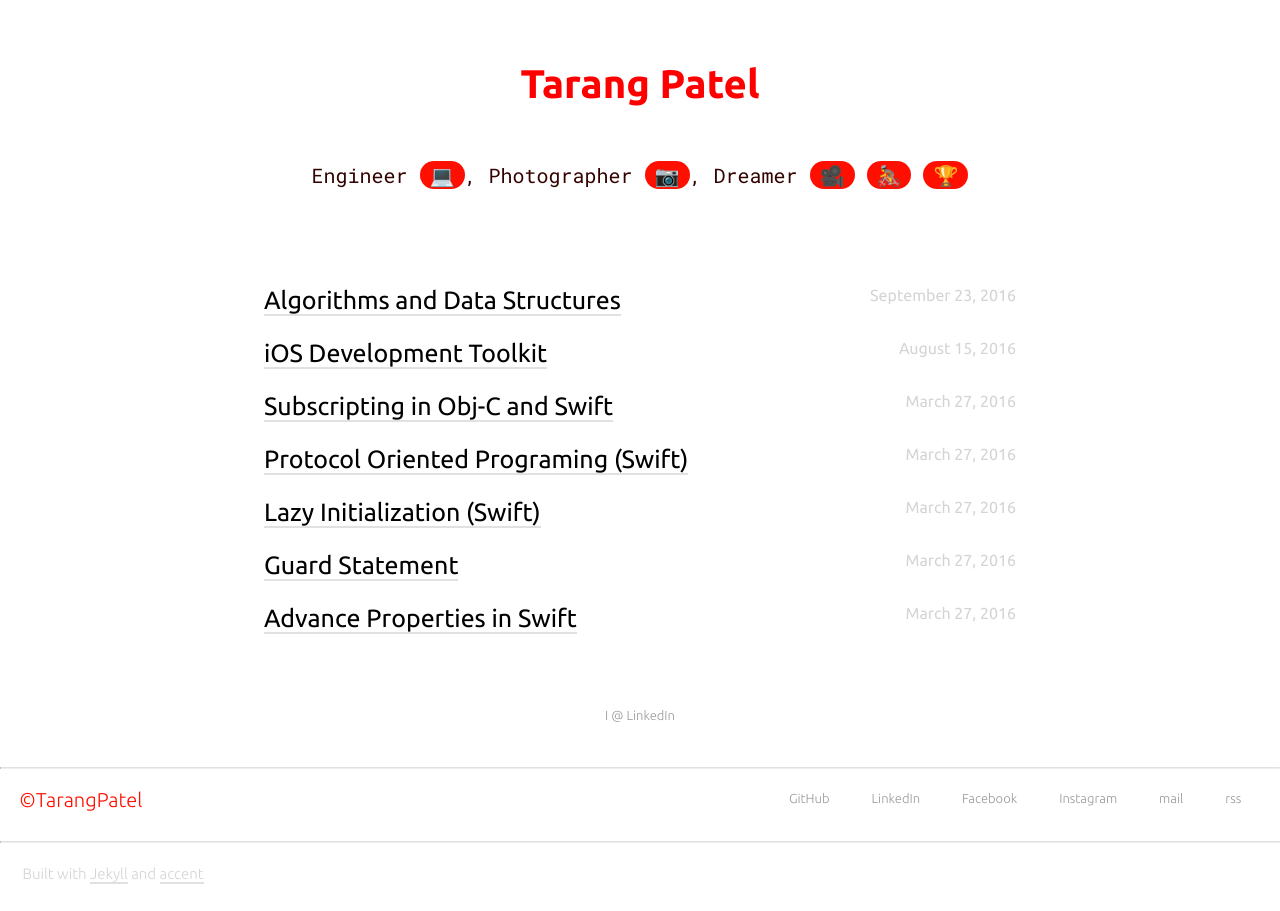
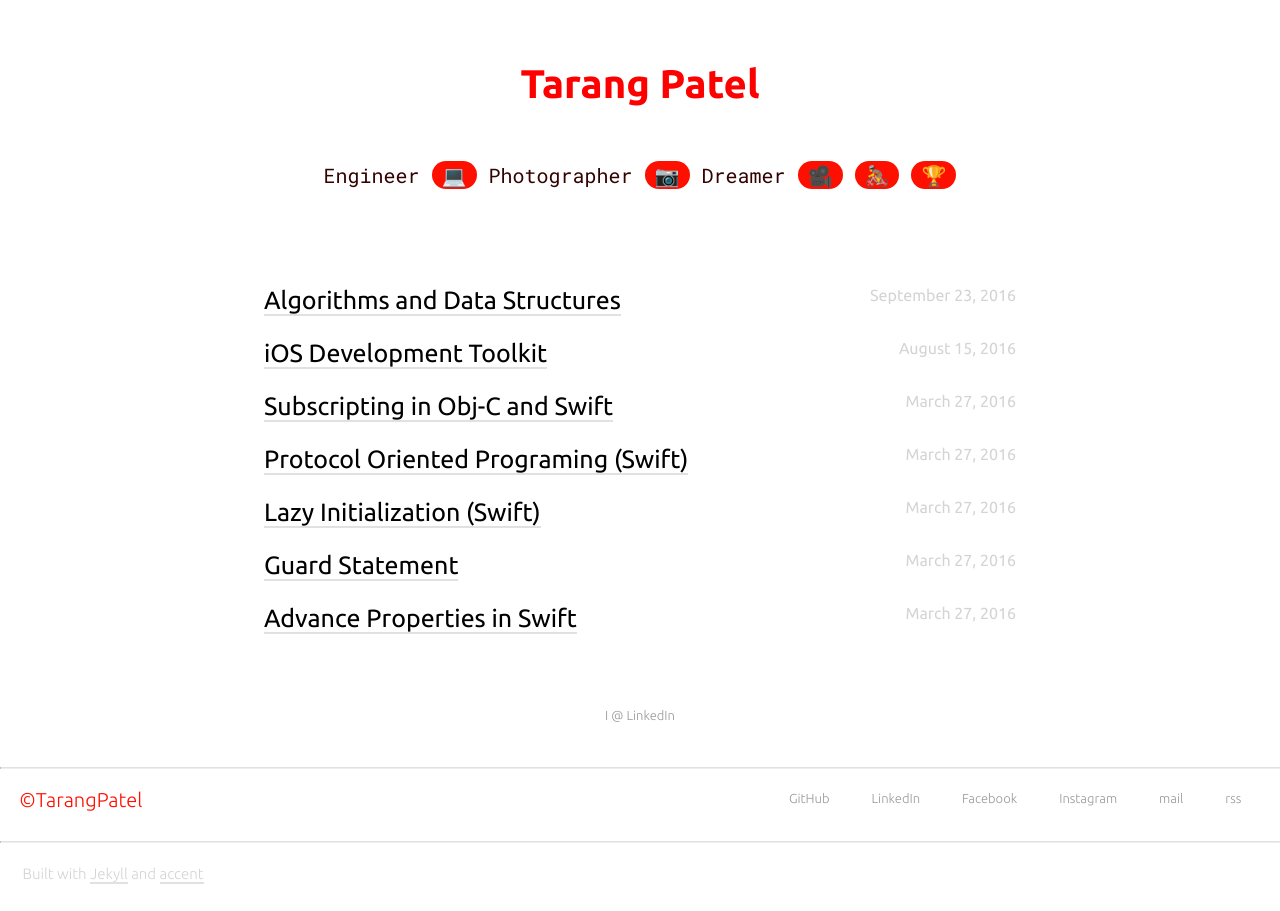
Before and after one commit to tarangpatel/whatilove, a Jekyll site: the page built from index.html, in a window 1280 px wide, cut to the strip 254-1165 px from the top of the page. Built offline with Jekyll 4.4.1, drawn with Linux system fonts in a browser that asks for light colours; nearby versions of some CDN libraries; emoji names are drawn with the system emoji font; the list of posts is cut into pages by our own code.

```diff
--- a/_config.yml
+++ b/_config.yml
@@ -13,7 +13,7 @@ author: tarang patel
 # This description will show up in google search results
 # (for index page) etc.
 description: >
-    Mobile, Software, Technology
+    mobile, mobile apps, iphone, ipad, iOS, swift, objective-C, application, apps, software development, software architecture, design patterns, software, technology
 
 # This will what will show against &copy; in the footer
 copyright: TarangPatel
@@ -22,7 +22,7 @@ copyright: TarangPatel
 intro: true         # Tip: Remove the span from site_heading if intro is set to true
 # This will be displayed in your intro
 short_bio: >
-    Engineer :computer:, Photographer :camera:, Dreamer :movie_camera: :bicyclist: :trophy:
+    Engineer :computer: Photographer :camera: Dreamer :movie_camera: :bicyclist: :trophy:
 
 permalink: /:title.html
 
```
